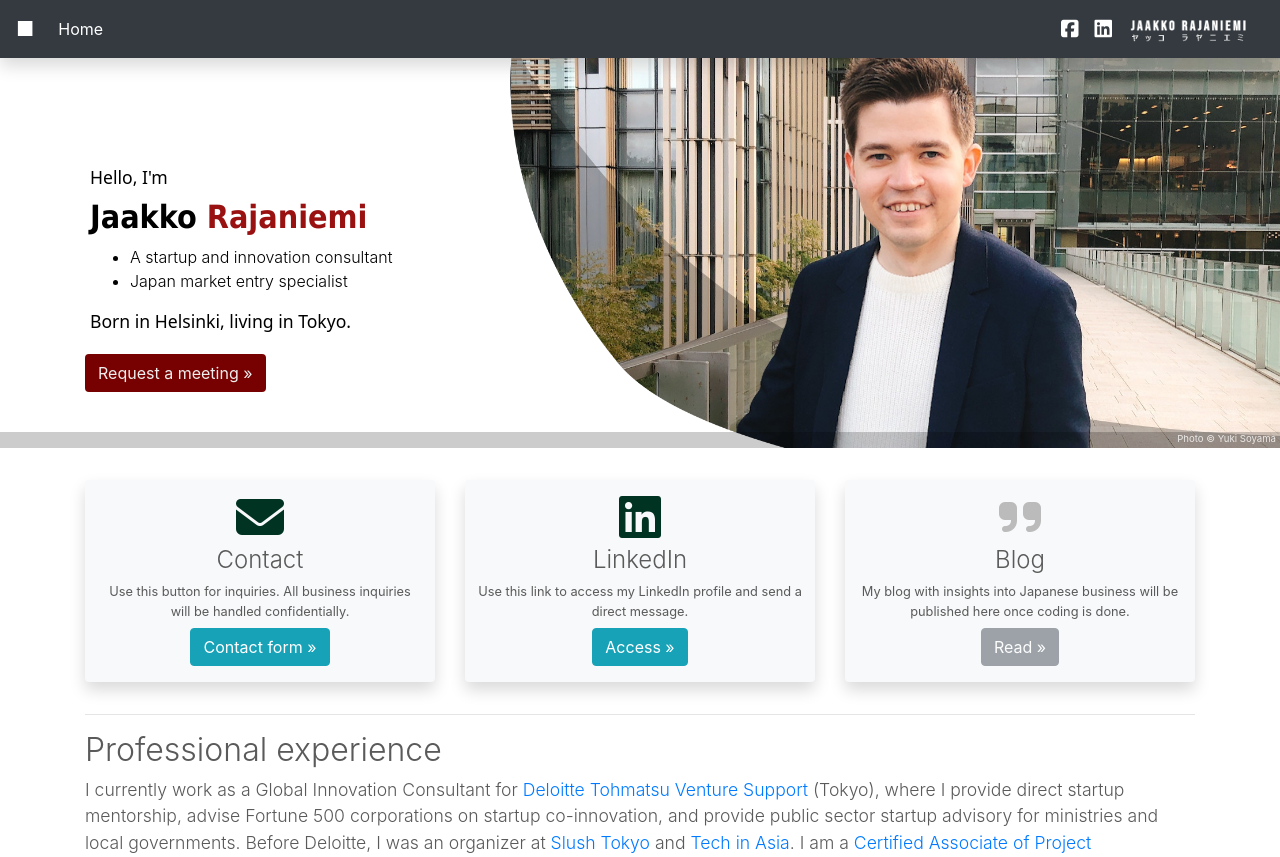
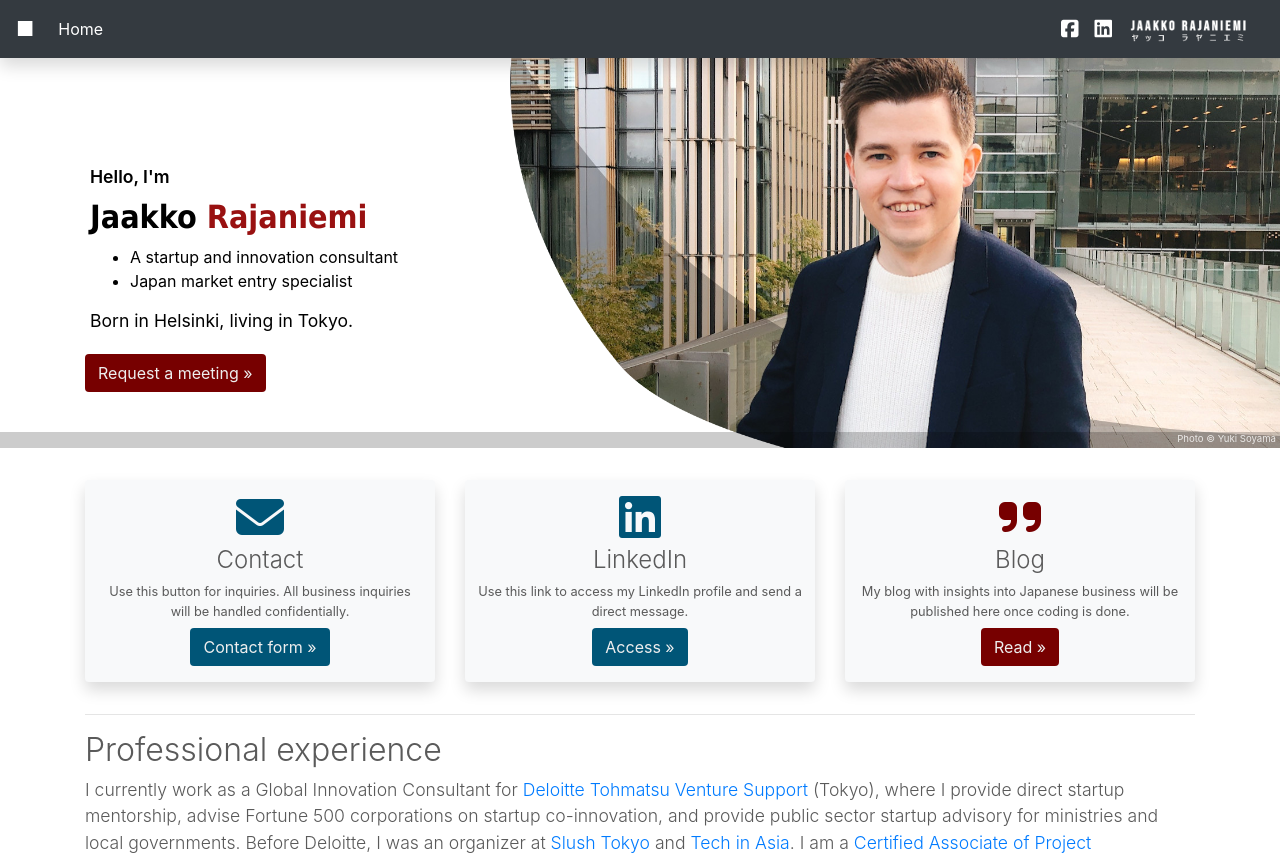
Before and after one commit to jaakkorajaniemi/shuriken, a Django app: template shuriken/apps/core/templates/core/index.html in a window 1280 px wide. Shown: the top 857 px of the page. Run offline with Django 3.2, Linux system fonts and the light colour scheme; the template is opened without the code that fills it, so the values that code supplies are empty; some libraries are stand-ins or nearby versions; some web fonts are replaced.

Commit message:
header 5

```diff
--- a/shuriken/apps/core/templates/core/index.html
+++ b/shuriken/apps/core/templates/core/index.html
@@ -11,36 +11,36 @@
         <div class="col-lg-4 mb-3">
             <div class="sh-warpbox shadow bg-light rounded">
                 <div class="sh-warpbox-content">
-                    <i class="fa fa-envelope fa-3x" style="color: #032"></i>
+                    <i class="fa fa-envelope fa-3x" style="color: #057"></i>
                     <h4>Contact</h4>
                     <p>Use this button for inquiries. All business inquiries will be handled confidentially.</p>
                 </div>
                 <div class="sh-warpbox-button">
-                    <button class="btn btn-info" onclick="window.location.href='/contact';" role="button">{% trans 'Contact form' %} &raquo;</button>
+                    <button class="btn btn-blue" onclick="window.location.href='/contact';" role="button">{% trans 'Contact form' %} &raquo;</button>
                 </div>
             </div>
         </div>
         <div class="col-lg-4 mb-3">
             <div class="sh-warpbox shadow bg-light rounded">
                 <div class="sh-warpbox-content">
-                    <i class="fa fa-linkedin-square fa-3x" style="color: #032"></i>
+                    <i class="fa fa-linkedin-square fa-3x" style="color: #057"></i>
                     <h4>{% trans 'LinkedIn' %}</h4>
                     <p>Use this link to access my LinkedIn profile and send a direct message.</p>
                 </div>
                 <div class="sh-warpbox-button">
-                    <button class="btn btn-info" onclick="window.location.href='https://www.linkedin.com/in/jaakko-rajaniemi-a7a72654/';" role="button">{% trans 'Access' %} &raquo;</button>
+                    <button class="btn btn-blue" onclick="window.location.href='https://www.linkedin.com/in/jaakko-rajaniemi-a7a72654/';" role="button">{% trans 'Access' %} &raquo;</button>
                 </div>
             </div>
         </div>
         <div class="col-lg-4 mb-3">
             <div class="sh-warpbox shadow bg-light rounded">
                 <div class="sh-warpbox-content">
-                    <i class="fa fa-quote-right fa-3x" style="color: #bbb"></i><!-- #611 for wine -->
+                    <i class="fa fa-quote-right fa-3x" style="color: #700"></i><!-- #611 for wine -->
                     <h4>{% trans 'Blog' %}</h4>
                     <p>My blog with insights into Japanese business will be published here once coding is done.</p>
                 </div>
                 <div class="sh-warpbox-button">
-                    <button class="btn btn-secondary" role="button" disabled>{% trans 'Read' %} &raquo;</button>
+                    <button class="btn btn-wine" role="button">{% trans 'Read' %} &raquo;</button>
                 </div>
             </div>
         </div>
--- a/static/css/shuriken.css
+++ b/static/css/shuriken.css
@@ -57,6 +57,14 @@ h1, h2, h3, h4, h5, h6 {
   color: #ecc;
 }
 
+.bg-blue, .btn-blue {
+  background-color: #057;
+  color: #eee;
+}
+
+.bg-blue:hover, .btn-blue:hover {
+  color: #cce;
+}
 
 
 /* ELEMENTS */
@@ -226,7 +234,6 @@ h1, h2, h3, h4, h5, h6 {
 }
 
 #sh-section-header .inner .item .feature p {
-  font-family: 'Sofia Pro', sans;
   /*font-family: 'Gloria Hallelujah', Tahoma, sans-serif;*/
   color: #000;
   font-weight: 100;
@@ -289,11 +296,11 @@ h1, h2, h3, h4, h5, h6 {
   }
 
   #sh-section-header .inner .item .feature p {
-    font-size: 0.8rem;
+    font-size: 1.0rem;
   }
 
   #sh-section-header .inner .item .feature ul li {
-    font-size: 0.7rem;
+    font-size: 0.9rem;
   }
 
   .sh-desktop-only {
--- a/templates/base.html
+++ b/templates/base.html
@@ -128,17 +128,17 @@
                             {% else %}
                             <div class="feature rounded mt-5 mb-3">
                                 {% block HEADER_TEXT %}
-                                <div class="sh-mobile-only mt-5"></div>
+                                <div class="sh-mobile-only mt-4"></div>
                                 <div class="sh-desktop-only mt-3"></div>
-                                <p>Hello, I'm</p>
+                                <p style="font-weight: 600">Hello, I'm</p>
                                 <h2>Jaakko <span style="color: #911">Rajaniemi</span></h2>
                                 <p>
                                   <ul>
-                                    <li>A startup and innovation consultant</li>
-                                    <li>Japan market entry specialist</li>
+                                    <li style="font-weight: 400">A startup and innovation consultant</li>
+                                    <li style="font-weight: 400">Japan market entry specialist</li>
                                   </ul>
                                 </p>
-                                <p class="mb-0">Born in Helsinki, living in Tokyo.</p>
+                                <p class="mb-0" style="font-weight: 400">Born in Helsinki, living in Tokyo.</p>
                                 {% endblock %}
                             </div>
                             {% endif %}
```
Also changed, not shown: static/img/header01.jpg.
